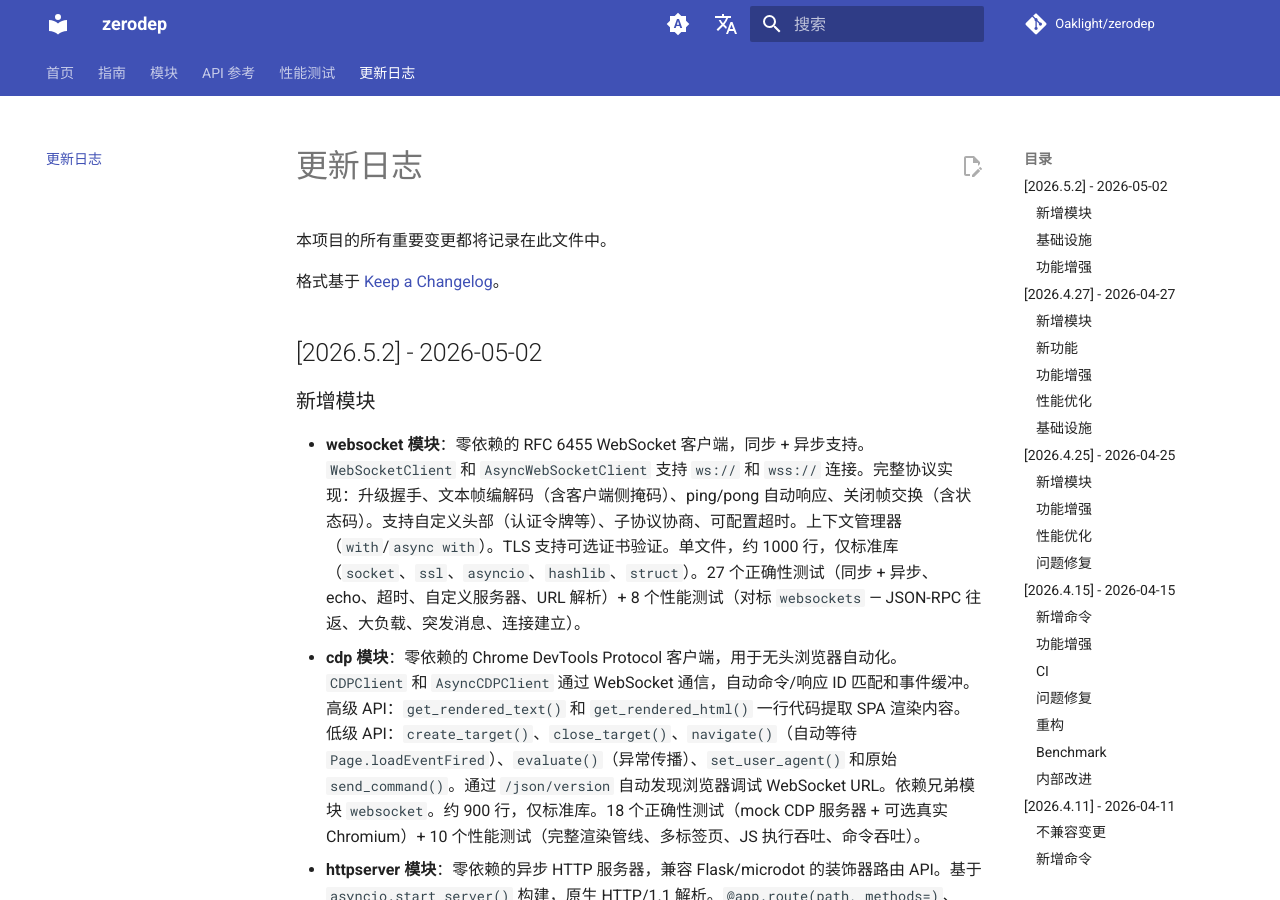
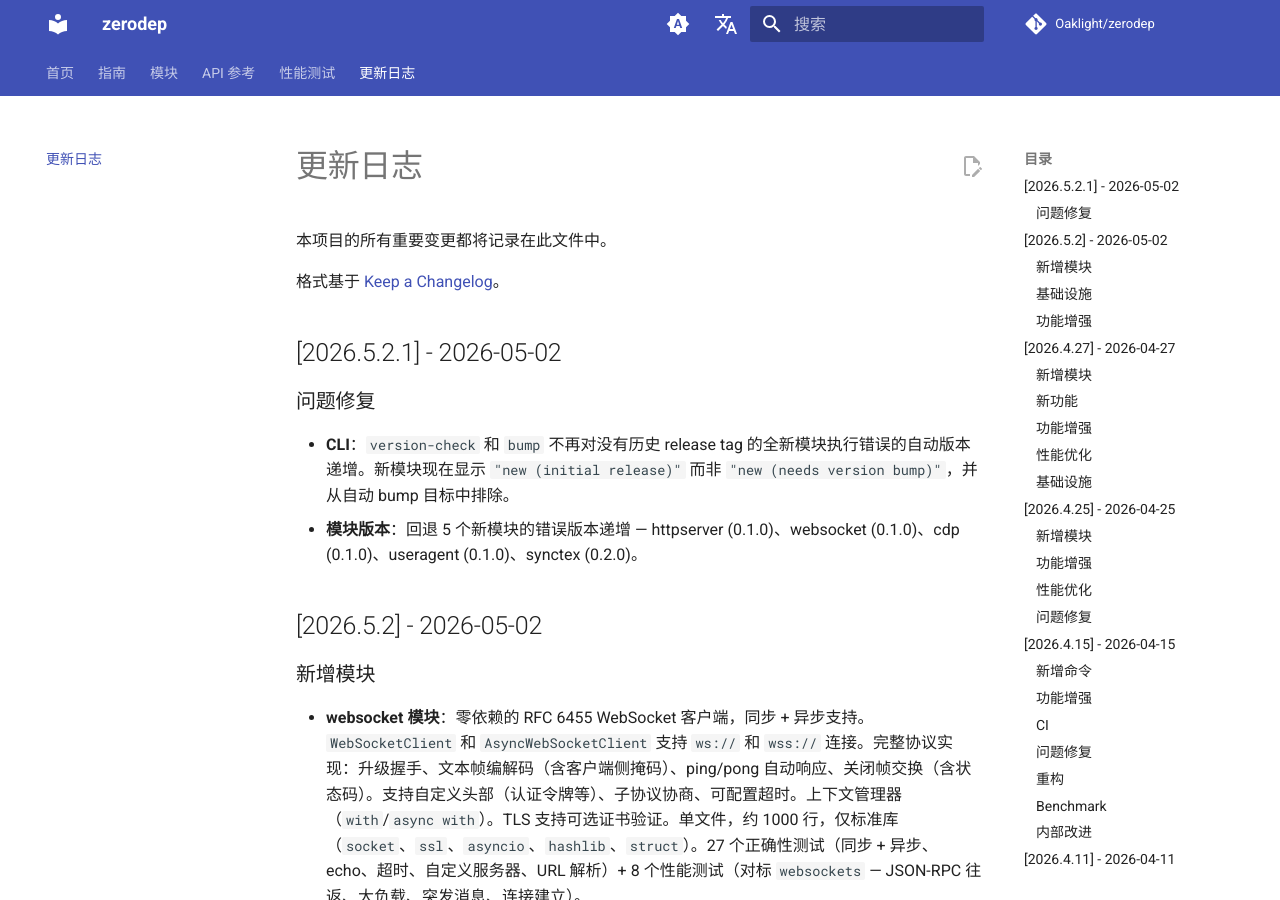
Before and after one commit to Oaklight/zerodep, an MkDocs documentation site: the page built from docs/changelog.md, in a window 1280 px wide and 900 px high. Built offline with MkDocs 1.6.1 and Material for MkDocs 9.7.7, drawn with Linux system fonts in a browser that asks for light colours; comment, search, counter and statistics services are not loaded.

Commit message:
docs: add v2026.5.2.1 hotfix to changelog

```diff
--- a/docs/changelog.md
+++ b/docs/changelog.md
@@ -3,6 +3,13 @@
 本项目的所有重要变更都将记录在此文件中。
 
 格式基于 [Keep a Changelog](https://keepachangelog.com/zh-CN/1.1.0/)。
+
+## [2026.5.2.1] - 2026-05-02
+
+### 问题修复
+
+- **CLI**：`version-check` 和 `bump` 不再对没有历史 release tag 的全新模块执行错误的自动版本递增。新模块现在显示 `"new (initial release)"` 而非 `"new (needs version bump)"`，并从自动 bump 目标中排除。
+- **模块版本**：回退 5 个新模块的错误版本递增 — httpserver (0.1.0)、websocket (0.1.0)、cdp (0.1.0)、useragent (0.1.0)、synctex (0.2.0)。
 
 ## [2026.5.2] - 2026-05-02
 
```
